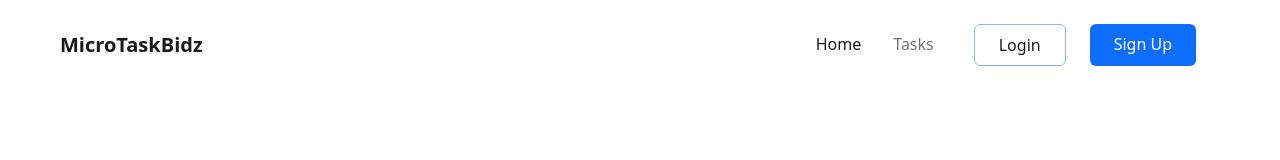
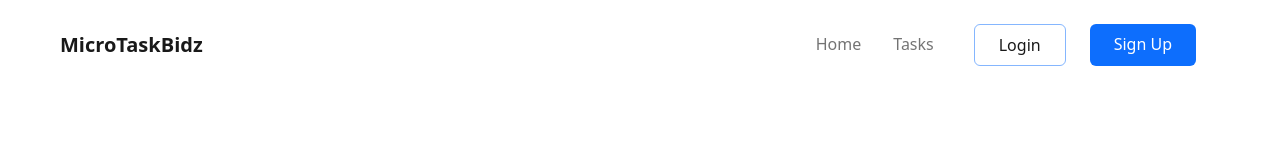
Before and after one commit to nayeem-bd/microtaskbidz-web, a React (Create React App) app: page /login in a window 1280 px wide. Shown: the top 160 px of the page. Built offline with nearby package versions, Linux system fonts and the light colour scheme.

Commit message:
minor bug fixed

```diff
--- a/src/components/NavBar.jsx
+++ b/src/components/NavBar.jsx
@@ -34,7 +34,7 @@ const NavBar = (props) => {
                 >
                     <div className='navbar-nav mx-4'>
                         <NavLink
-                            className='nav-link active'
+                            className='nav-link'
                             aria-current='page'
                             to='/'
                         >
```
